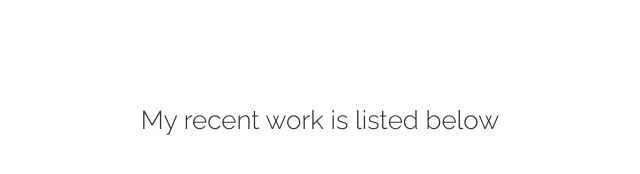
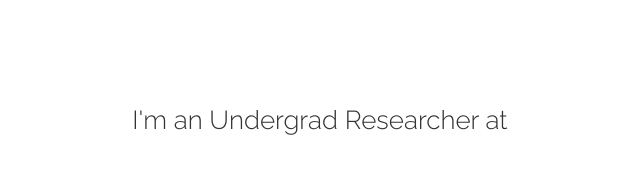
Before and after one commit to EvanDietrich/EvanDietrich.github.io, a Jekyll site: the page updates.html, which Jekyll copies as it is, in a window 1280 px wide. Shown: the part 251-425 px from the top of the page, without its empty margins (320-960 px from the left). Built offline with Jekyll 4.4.1, drawn with Linux system fonts in a browser that asks for light colours; nearby versions of some CDN libraries.

Commit message:
Update updates.html

```diff
--- a/updates.html
+++ b/updates.html
@@ -31,29 +31,24 @@
 </head>
 <body>
 
-
 <div id="particles-js">
   <div id="text">
   <!-- <div id="title">Evan Dietrich</div> -->
-  <div id="description">My recent work is listed below</div>
+  <div id="description">I'm an Undergrad Researcher at</div>
   <br><br>
-
-
-<!--   <div id="links">
+  <!-- <div id="links">
         <a href="./EvanWardDietrichResume.pdf" target="_blank" title="Resume"><i class="fas fa-pen-square fa-2x"></i></a>
         <a href="https://linkedin.com/in/evandietrich" target="_blank" title="LinkedIn"><i class="fab fa-linkedin fa-2x"></i></a>
         <a href="https://github.com/EvanDietrich" target="_blank" title="GitHub"><i class="fab fa-github-square fa-2x"></i></a>
         <a href="mailto:Evan.Dietrich@tufts.edu" title="Email"><i class="fas fa-envelope-square fa-2x"></i></a>
         <a href="./updates.html" title="Updates"><i class="fas fa-coffee fa-2x"></i></a>
   </div> -->
-
-
 </div>
-<!-- <script>
-        $('#title').hide().delay(500).fadeIn(1500);
+<script>
+        // $('#title').hide().delay(500).fadeIn(1500);
         $('#description').hide().delay(1000).fadeIn(2000);
-        $('#links').hide().delay(2000).fadeIn(2000);
-</script> -->
+        // $('#links').hide().delay(2000).fadeIn(2000);
+</script>
 
 
 <!-- scripts -->
```
